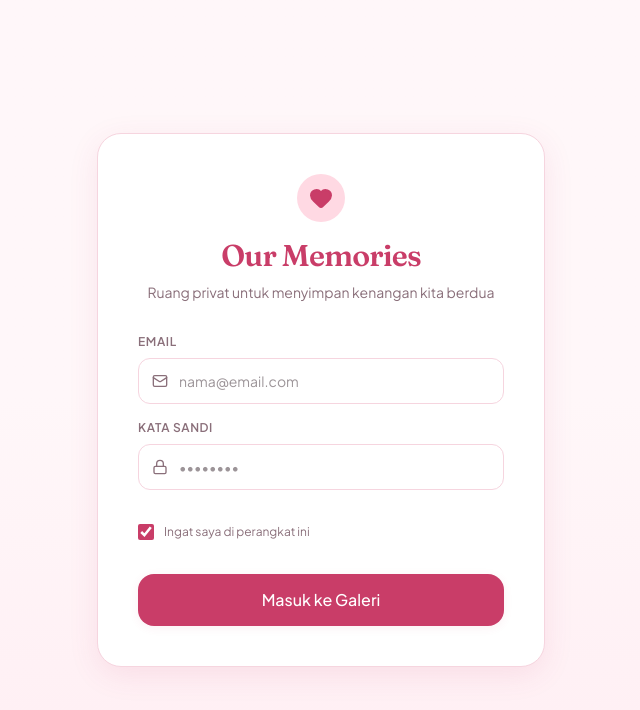
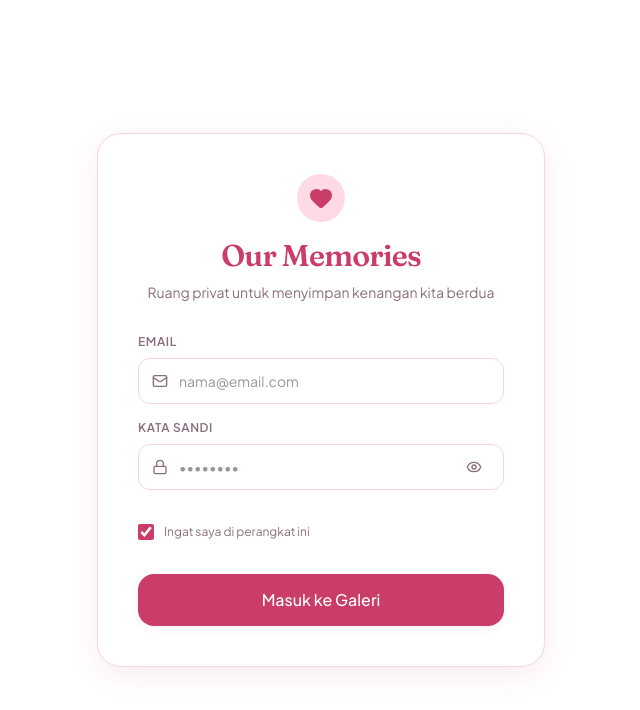
Before and after one commit to yudnata/yudrive-frontend, a Vue app: page /login in a window 1280 px wide. Shown: the top 710 px of the page, without its empty margins (319-959 px from the left). Built offline with nearby package versions, Linux system fonts and the light colour scheme.

Commit message:
feat(ui): add password visibility toggle and clean white background theme

```diff
--- a/src/assets/main.css
+++ b/src/assets/main.css
@@ -1,7 +1,7 @@
 @import "tailwindcss";
 
 :root {
-  --bg: #FFF7F9;
+  --bg: #FFFFFF;
   --surface: #FFFFFF;
   --surface-tint: #FFEEF3;
   --border: #F6D5DF;
--- a/src/composables/useTheme.ts
+++ b/src/composables/useTheme.ts
@@ -5,7 +5,7 @@ export type ThemePreference = 'system' | 'light' | 'dark';
 const THEME_STORAGE_KEY = 'theme_preference';
 
 const currentTheme = ref<ThemePreference>(
-  (localStorage.getItem(THEME_STORAGE_KEY) as ThemePreference) || 'system'
+  (localStorage.getItem(THEME_STORAGE_KEY) as ThemePreference) || 'light'
 );
 
 function applyTheme(pref: ThemePreference) {
--- a/src/features/auth/views/LoginView.vue
+++ b/src/features/auth/views/LoginView.vue
@@ -6,7 +6,7 @@ import { useToast } from '@/composables/useToast';
 import Card from '@/components/ui/Card.vue';
 import Input from '@/components/ui/Input.vue';
 import Button from '@/components/ui/Button.vue';
-import { Heart, Mail, Lock, Coffee } from 'lucide-vue-next';
+import { Heart, Mail, Lock, Coffee, Eye, EyeOff } from 'lucide-vue-next';
 
 const authStore = useAuthStore();
 const router = useRouter();
@@ -16,6 +16,7 @@ const email = ref('');
 const password = ref('');
 const error = ref('');
 const rememberMe = ref(true);
+const showPassword = ref(false);
 
 onMounted(() => {
   const savedEmail = localStorage.getItem('remembered_email');
@@ -50,9 +51,9 @@ async function onSubmit() {
 </script>
 
 <template>
-  <div class="min-h-screen flex items-center justify-center p-4 bg-linear-to-b from-[#FFF7F9] via-[#FFF7F9] to-[#FFEEF3] dark:from-[#1E1419] dark:via-[#1E1419] dark:to-[#2A1D24]">
+  <div class="min-h-screen flex items-center justify-center p-4 bg-white dark:bg-[#1E1419]">
     <div class="w-full max-w-md">
-      <Card rounded="lg" class="p-8 sm:p-10">
+      <Card rounded="lg" class="p-8 sm:p-10 bg-white dark:bg-[#2A1D24] shadow-soft border border-app">
         <!-- Logo & Header -->
         <div class="text-center mb-8">
           <div class="w-12 h-12 mx-auto mb-4 rounded-full bg-[#FFD9E3] dark:bg-[#4A2635] flex items-center justify-center text-[#C93D68] dark:text-[#FF8FAE]">
@@ -108,13 +109,24 @@ async function onSubmit() {
             id="login-password"
             v-model="password"
             label="Kata Sandi"
-            type="password"
+            :type="showPassword ? 'text' : 'password'"
             placeholder="••••••••"
             required
             autocomplete="current-password"
           >
             <template #leading>
               <Lock class="w-4 h-4" />
+            </template>
+            <template #trailing>
+              <button
+                type="button"
+                class="p-1 text-muted hover:text-app transition-colors focus:outline-none min-h-8 min-w-8 flex items-center justify-center cursor-pointer"
+                :aria-label="showPassword ? 'Sembunyikan kata sandi' : 'Tampilkan kata sandi'"
+                @click="showPassword = !showPassword"
+              >
+                <EyeOff v-if="showPassword" class="w-4 h-4" />
+                <Eye v-else class="w-4 h-4" />
+              </button>
             </template>
           </Input>
 
```
